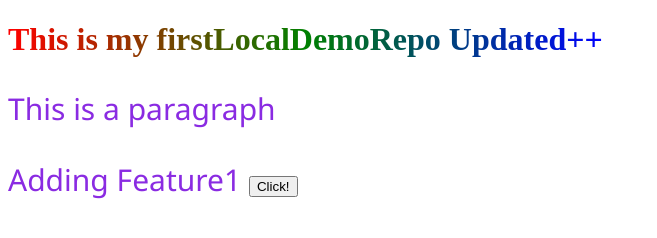
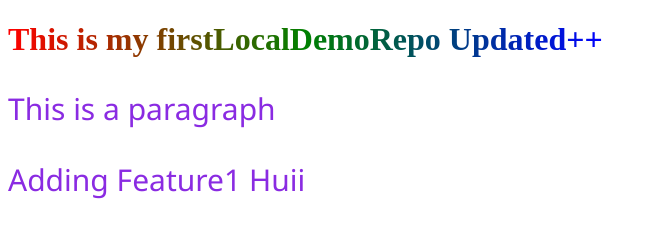
Before and after one commit to PabitraRuidas/demoLocalRepo, a plain HTML site: page index.html in a window 1280 px wide. Shown: the whole page, without its empty margins (0-657 px from the left). Drawn offline with Linux system fonts and the light colour scheme.

Commit message:
added feature2

```diff
--- a/index.html
+++ b/index.html
@@ -9,6 +9,6 @@
 <body>
     <h1 class="text">This is my firstLocalDemoRepo Updated++</h1>
     <p>This is a paragraph</p>
-    <p>Adding Feature1 <button>Click!</button></p>
+    <p>Adding Feature1 <span>Huii</span></p>
 </body>
 </html>
```
